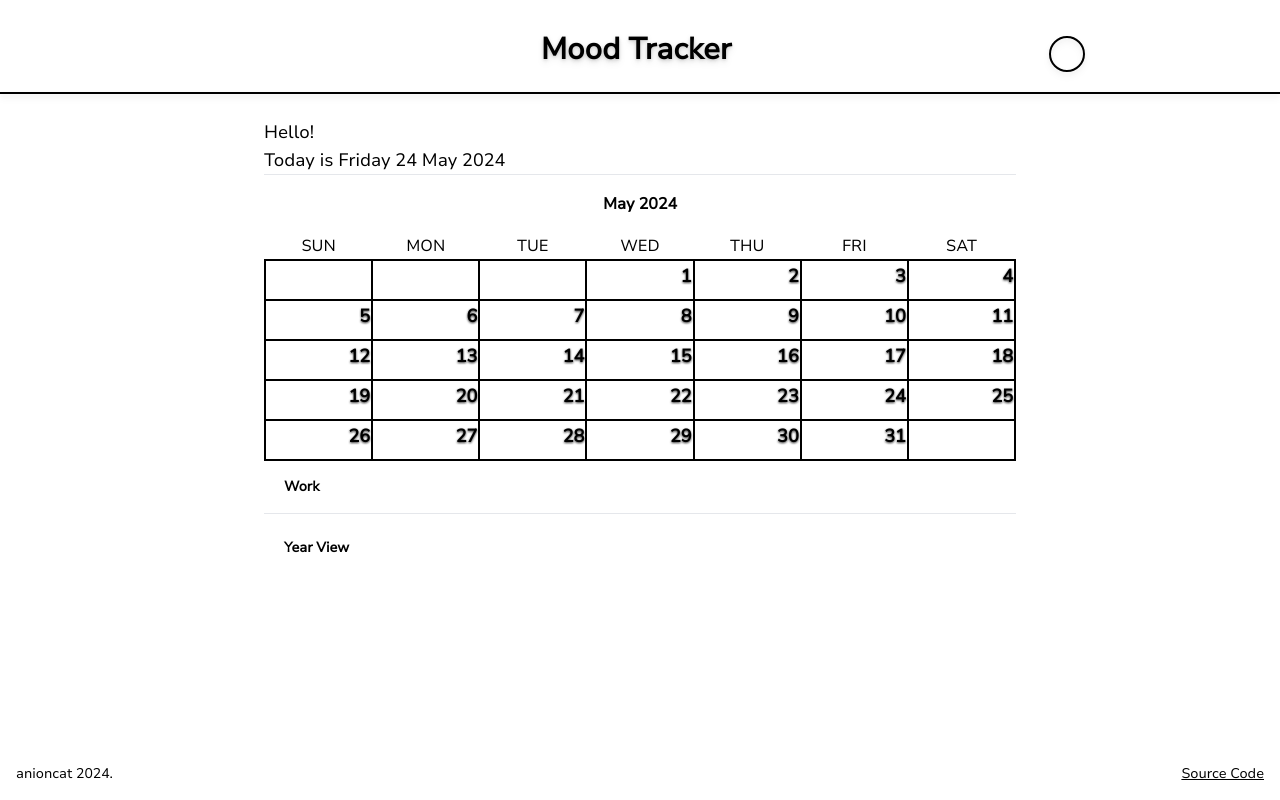
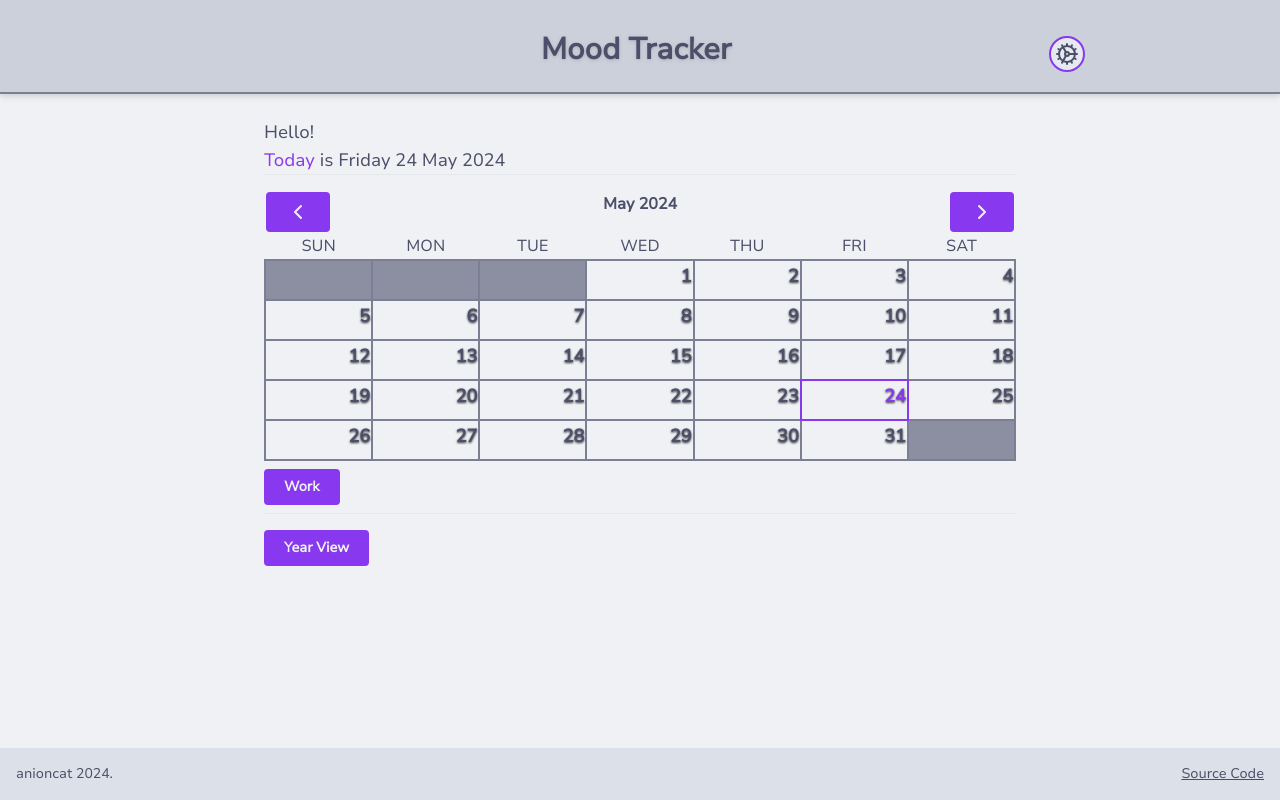
Before and after one commit to anioncat/habit-tracker, a React (Vite) app in the folder frontend/: page / in a window 1280 px wide. Built offline with nearby package versions, Linux system fonts and the light colour scheme.

Commit message:
Why did I use useState

```diff
--- a/frontend/public/appStyle.css
+++ b/frontend/public/appStyle.css
@@ -453,7 +453,7 @@ video {
 
   font-style: normal;
 
-  src: url(NunitoSans.ttf) format('truetype');
+  src: url(/NunitoSans.ttf) format('truetype');
 }
 
 html {
--- a/frontend/src/App.tsx
+++ b/frontend/src/App.tsx
@@ -1,5 +1,5 @@
 import dayjs from 'dayjs'
-import { useEffect, useState } from 'react'
+import { useEffect } from 'react'
 import { Route, Routes } from 'react-router-dom'
 import * as Pages from './pages'
 import { Footer } from './components'
@@ -10,7 +10,8 @@ import { usePreferenceStore } from './stores/usePreferenceStore'
 
 export const App = () => {
   const setSelection = useSelectionStore((s) => s.setSelection)
-  const [theme] = useState(usePreferenceStore().theme ?? DEFAULT_THEME)
+  const prefs = usePreferenceStore()
+  const theme = prefs.theme.length > 0 ? prefs.theme : DEFAULT_THEME
 
   // Set default to now
   useEffect(() => {
@@ -23,7 +24,7 @@ export const App = () => {
   }, [setSelection])
 
   useEffect(() => {
-    console.log(`Applying theme: ${theme}`)
+    console.log(`Applying theme: "${theme}" DEFAULT_THEME is ${DEFAULT_THEME}`)
     applyTheme(theme)
   }, [theme])
 
```
